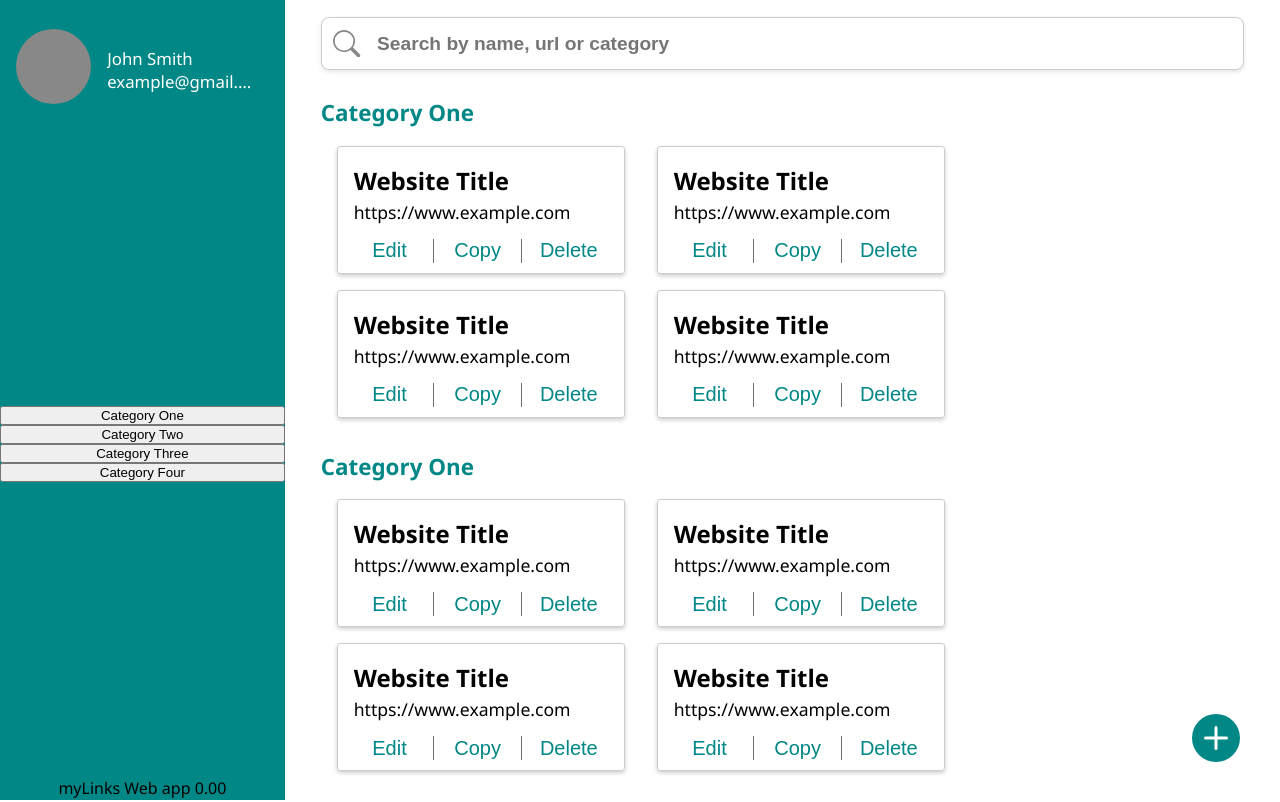
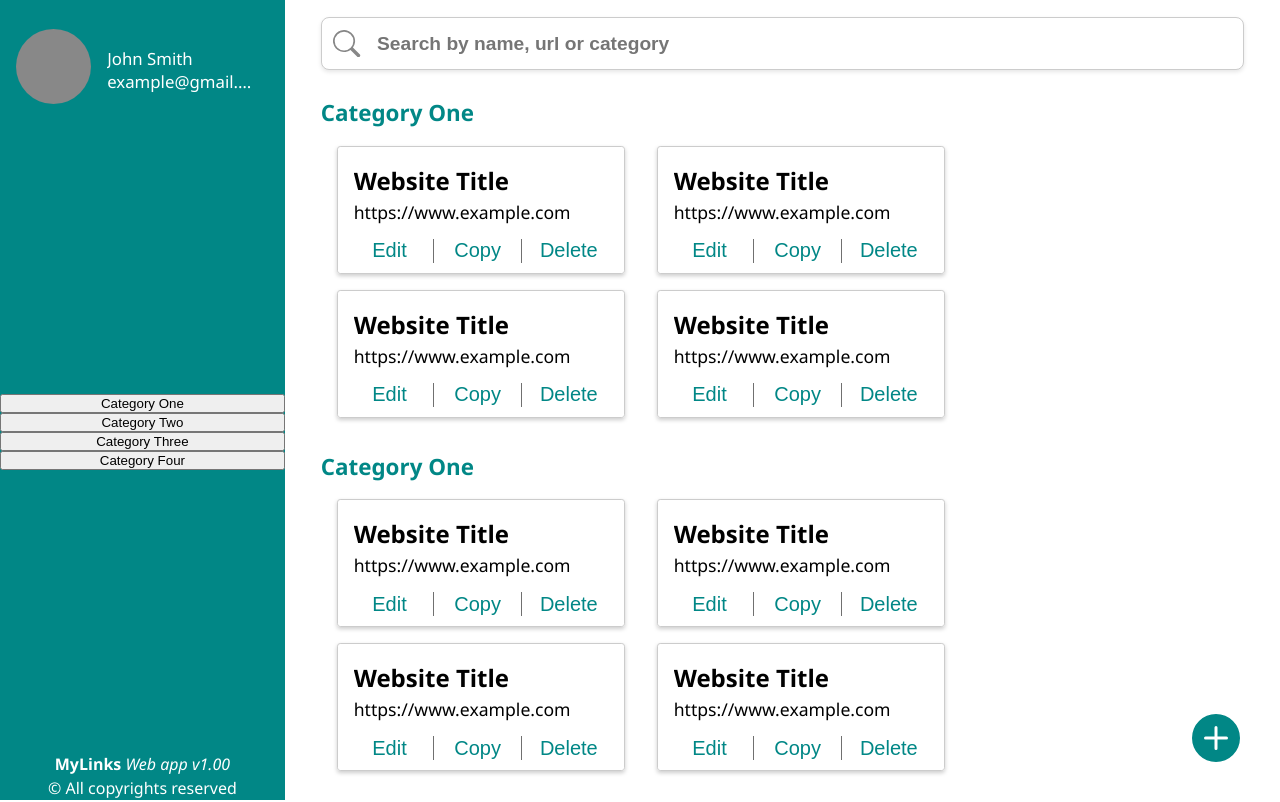
Before and after one commit to SalehK98/myLinks, a React (Vite) app: page / in a window 1280 px wide. Shown: the top 802 px of the page. Built offline with nearby package versions, Linux system fonts and the light colour scheme.

Commit message:
created footer component

```diff
--- /dev/null
+++ b/src/components/Footer/Footer.jsx
@@ -0,0 +1,11 @@
+export default function Footer() {
+  return (
+    <div style={{ color: "#fff" }}>
+      <span>
+        <b>MyLinks</b> <i>Web app v1.00</i>
+      </span>
+      <h3></h3>
+      <span>&copy; All copyrights reserved</span>
+    </div>
+  );
+}
--- a/src/components/SideMenu/SideMenu.jsx
+++ b/src/components/SideMenu/SideMenu.jsx
@@ -1,5 +1,6 @@
 import categories from "../../data/links.json";
 import styles from "../../styles/SideMenu.module.css";
+import Footer from "../Footer/Footer";
 import MemberCard from "../MemberCard/MemberCard";
 
 console.log(Object.values(categories));
@@ -13,7 +14,7 @@ export default function SideMenu() {
           return <button key={category}>{category}</button>;
         })}
       </div>
-      <div>myLinks Web app 0.00</div>
+      <Footer />
     </div>
   );
 }
```
